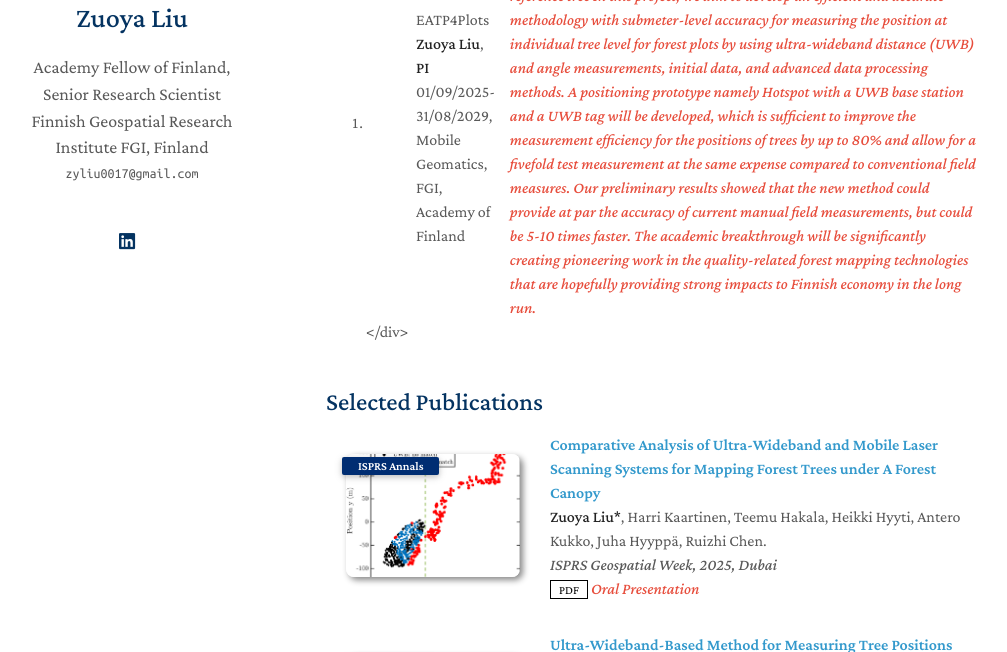
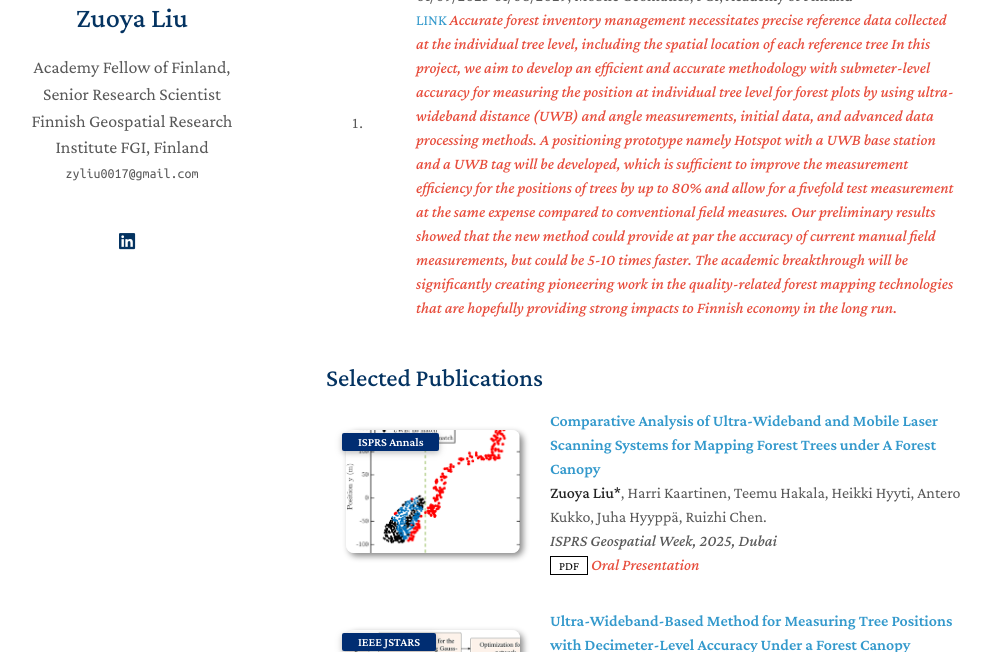
Before and after one commit to zyliu0017/zyliu0017.github.io, a Jekyll site: the page built from index.md, in a window 1280 px wide and 900 px high, scrolled down 543 px, cut to the strip 248-900 px from the top of the window. Shown: the whole strip, without its empty margins (144-1151 px from the left). Built offline with Jekyll 4.4.1, drawn with Linux system fonts in a browser that asks for light colours; a style sheet for code colours, icons or effects is not loaded.

Commit message:
update info

```diff
--- a/_includes/projects.md
+++ b/_includes/projects.md
@@ -16,10 +16,9 @@
       <div class="title">{{ link.title }}</div>
       <div class="info1">{{ link.info1 }}</div>
       <div class="info2">{{ link.info2 }}</div>
-      </div>
     <div class="links">
-      {% if link.link %}
-      <a href="{{ link.link }}" class="btn btn-sm z-depth-0" role="button" target="_blank" style="font-size:15px;">LINK</a>
+      {% if link.Link %}
+      <a href="{{ link.Link }}" class="btn btn-sm z-depth-0" role="button" target="_blank" style="font-size:15px;">LINK</a>
       {% endif %}
       {% if link.notes %}
       <strong> <i style="color:#e74d3c">{{ link.notes }}</i></strong>
```
